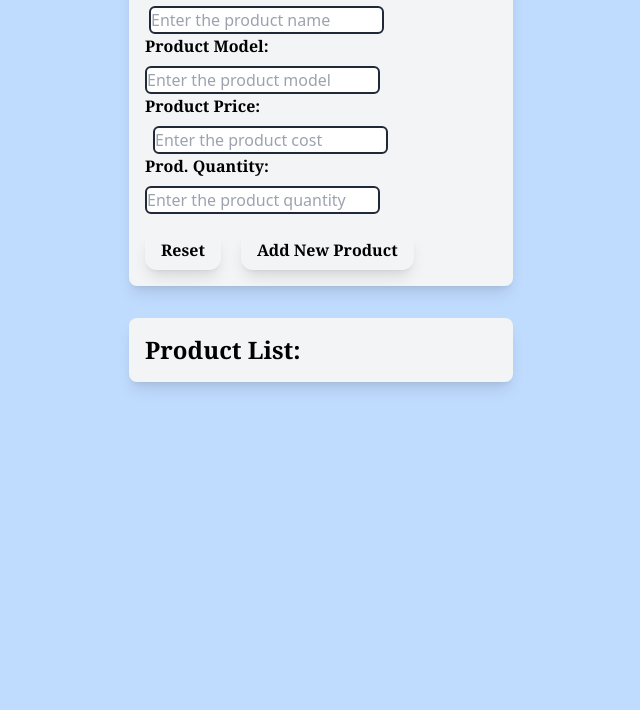
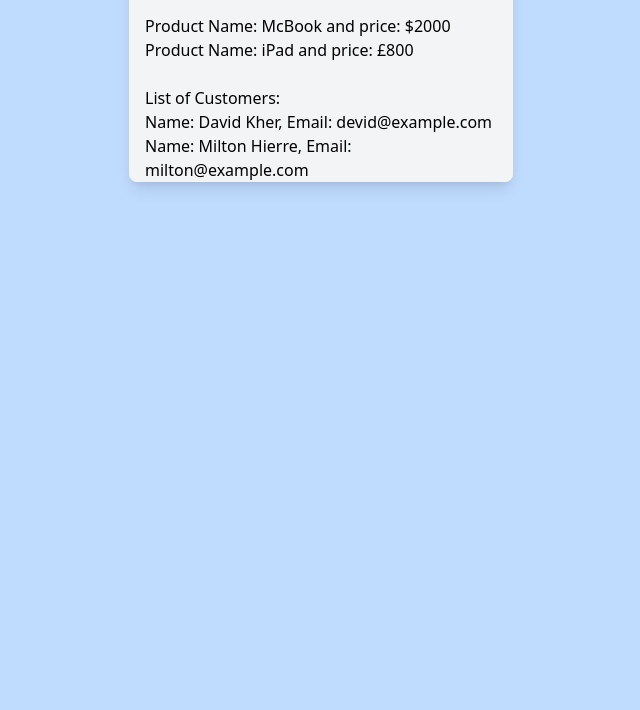
Before and after one commit to drfarh/product-catalog-v1, a website with bundled scripts: page index.html in a window 1280 px wide. Shown: the part 90-800 px from the top of the page, without its empty margins (319-959 px from the left). Built offline with nearby package versions, Linux system fonts and the light colour scheme.

Commit message:
final commit

```diff
--- a/customers.js
+++ b/customers.js
@@ -8,10 +8,12 @@
     }
 
     showCustomers() {
-        console.log("List of Customers:");
-        this.customersStore.forEach(customer => {
-            console.log(customer.getFullName());
-            console.log("Email:", customer.getEmail());
+        let custList = "<br><br>List of Customers:<br>"
+            this.customersStore.forEach(customer => {
+            custList += `Name: ${customer.getFullName()}, Email: ${customer.getEmail()}<br>`;
+            // console.log(customer.getFullName());
+            // console.log("Email:", customer.getEmail());
         });
+        return custList;
     }
 }
--- a/index.html
+++ b/index.html
@@ -10,33 +10,15 @@
 </head>
 
 <body class="bg-blue-200">
-<div class="max-w-sm mx-auto bg-gray-100 shadow-lg rounded-lg overflow-hidden mt-4">
-<div class="p-4">
-    <h1 id="header" class="font-bold text-2xl font-serif">Product Catalog Dashboard</h1>
-    <form id="product-form">
-		<label for="product-name" class="font-bold font-serif mt-2">Product Name: </label>
-        <input type="text" id="product-name" placeholder="Enter the product name" class="border-2 rounded-md border-gray-800 mt-2 mx-1" /> <br>
-        <label for="product-model" class="font-bold font-serif mt-2">Product Model: </label>
-        <input type="text" id="product-model" placeholder="Enter the product model" class="border-2 rounded-md border-gray-800 mt-2 mx-auto" /> <br>
-        <label for="product-price" class="font-bold font-serif mt-2">Product Price: </label>
-		<input type="number" id="product-price" placeholder="Enter the product cost" class="border-2 rounded-md border-gray-800 mt-2 mx-2" /> <br>
-        <label for="product-amount" class="font-bold font-serif mt-2">Prod. Quantity: </label>
-		<input type="number" id="product-amount" placeholder="Enter the product quantity" class="border-2 rounded-md border-gray-800 mt-2 mx-auto" /> <br>
+    <div class="max-w-sm mx-auto bg-gray-100 shadow-lg rounded-lg overflow-hidden mt-8 scroll-mx-6 max-h-60 overflow-y-auto">
+        <div class="p-4">
+            <h1 class="font-bold text-2xl font-serif">Product List:</h1>
+            <div id="output"></div>
+        </div>
+    </div>
 
-        <input type="reset" value="Reset" class="bg-blue-300 hover:bg-blue-500 text-black font-bold font-serif py-2 px-4 rounded-xl mt-4 shadow-lg"/>
-		<input type="submit" value="Add New Product" class="bg-blue-300 hover:bg-blue-500 text-black font-bold font-serif py-2 px-4 rounded-xl mt-4 mx-4 shadow-lg"/>
-    </form>
-</div>
-</div>
+    <script src="script.js" type="module"></script>
 
-<div class="max-w-sm mx-auto bg-gray-100 shadow-lg rounded-lg overflow-hidden mt-8 scroll-mx-6 max-h-60 overflow-y-auto">
-<div class="p-4">
-    <h1 class="font-bold text-2xl font-serif">Product List:</h1>
-    <div id="output"></div>
-</div>
-</div>
-
-    <script src="script.js"></script>
 
 </body>
 </html>
--- a/script.js
+++ b/script.js
@@ -3,6 +3,7 @@
 import { Person } from "./person.js";
 import { Customers } from "./customers.js"
 
+let catalogList = "";
 
 // Product object
 const product1 = new Product("McBook", 2000, "$");
@@ -24,7 +25,9 @@
 
 console.log("Catalog:");
 catalog.productStore.forEach(product => {
-  console.log(product.getProduct());
+  catalogList += `<br>${product.getProduct()}`;
 });
 
-customers.showCustomers();
+catalogList += customers.showCustomers();
+
+document.querySelector('#output').innerHTML = catalogList;
```
